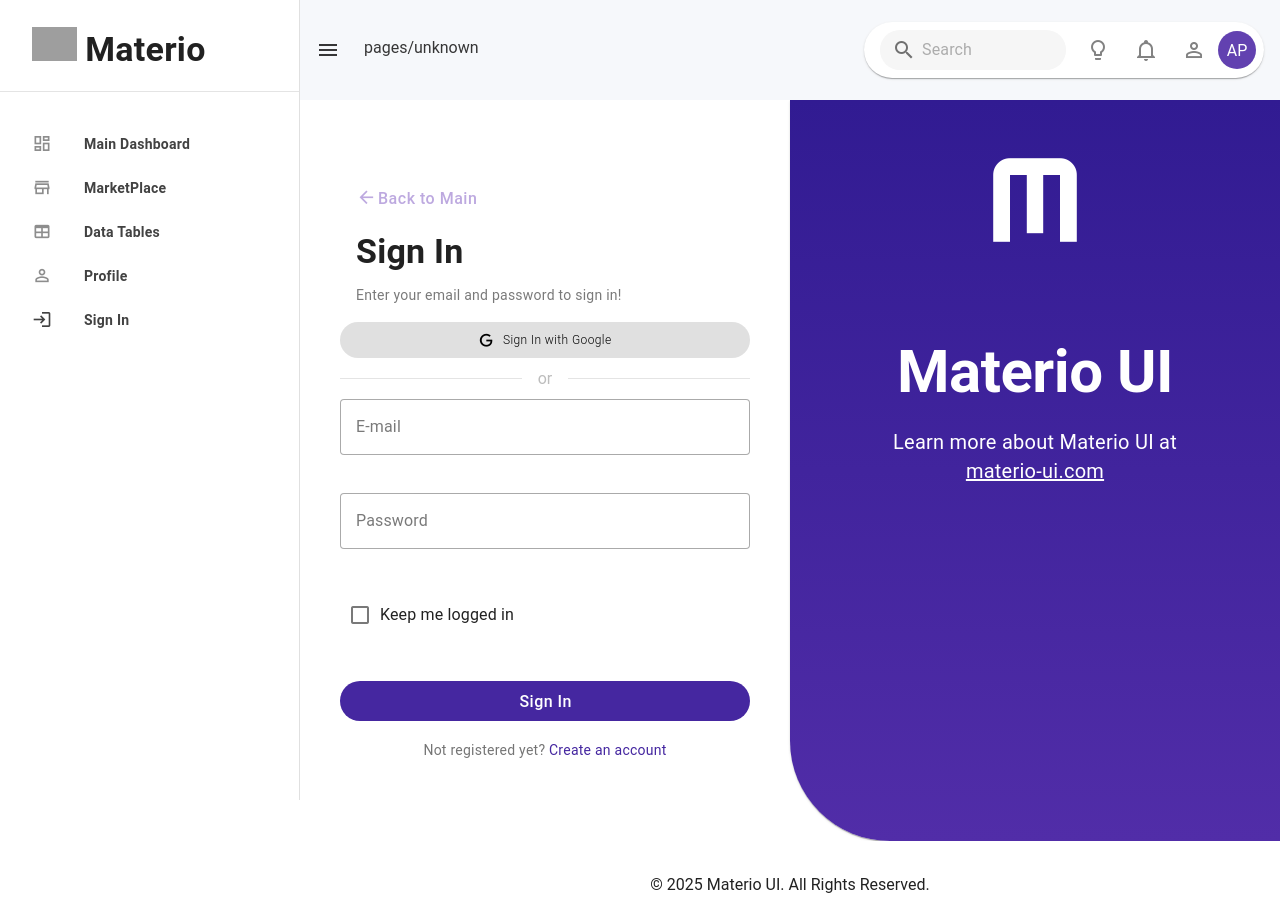
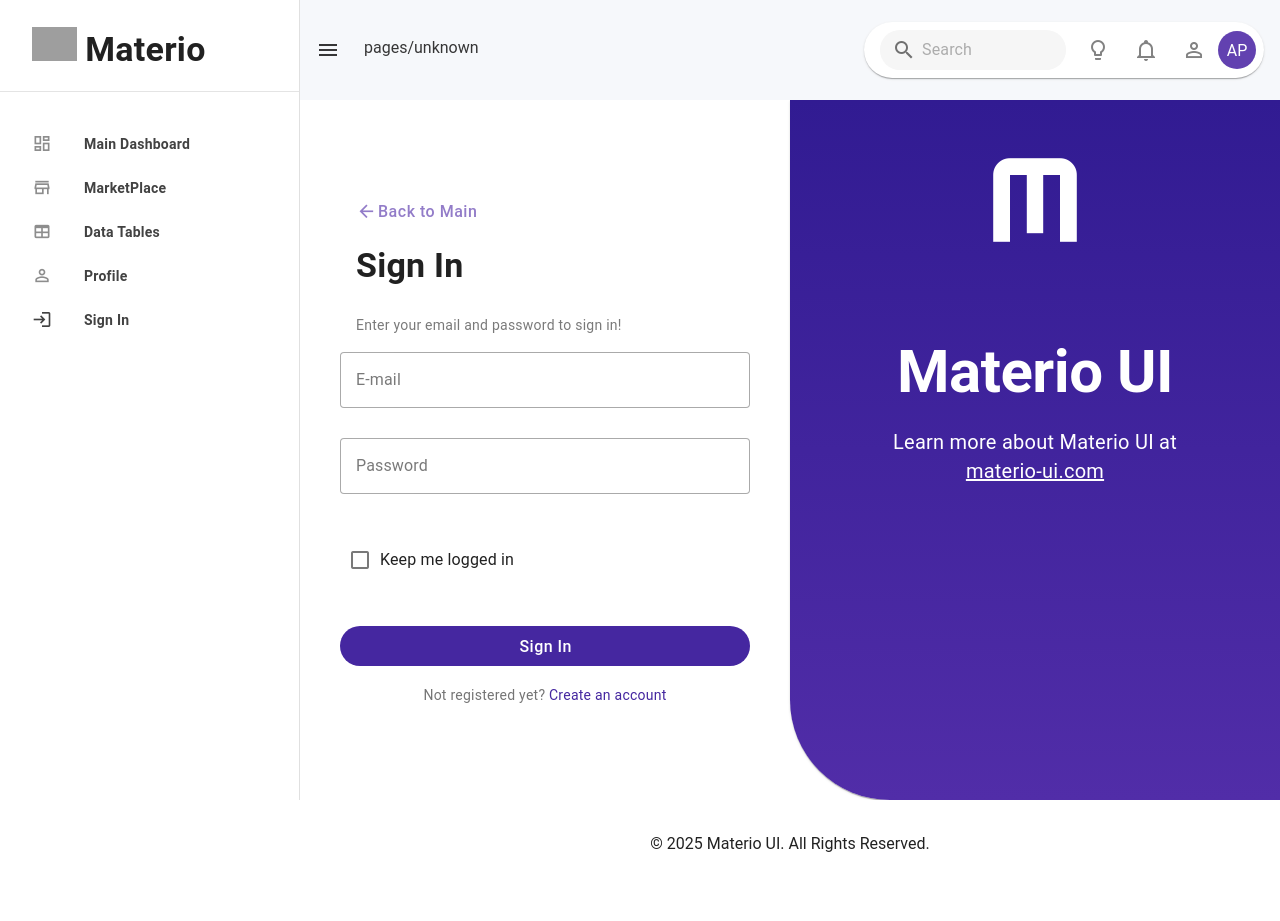
Before and after one commit to Momina-Naz/materio-dashboard, a Vue app: page /SignIn in a window 1280 px wide. After the commit the page ends 880 px from the top, so only its background shows below. Built offline with nearby package versions, Linux system fonts and the light colour scheme; grey boxes are pictures that could not be loaded; a small style sheet from the web is missing.

Commit message:
signin page improved

```diff
--- a/src/pages/SignIn.vue
+++ b/src/pages/SignIn.vue
@@ -7,33 +7,16 @@
           <!-- back to home button -->
           <v-btn
             @click="handleClick"
-            color="deep-purple-lighten-2 text-body-1"
+            color="deep-purple-darken-2 text-body-1"
             variant="plain"
           >
             <v-icon> mdi-arrow-left </v-icon>
             Back to Main</v-btn
           >
           <v-card-title class="text-h4 font-weight-bold">Sign In</v-card-title>
-          <v-card-subtitle>
+          <v-card-subtitle class="py-4">
             Enter your email and password to sign in!
           </v-card-subtitle>
-
-          <!-- Sign in with Google -->
-          <v-btn
-            block
-            elevation="0"
-            color="grey-lighten-2"
-            rounded
-            class="text-body-1 text-caption font-weight-light text-black rounded-pill mt-4 py-2"
-          >
-            <v-icon class="me-2">mdi-google</v-icon>
-            Sign In with Google
-          </v-btn>
-
-          <!-- Divider -->
-          <v-divider class="my-5">
-            <span class="text-grey-lighten-1">or</span>
-          </v-divider>
 
           <!-- Sign In Form -->
           <form @submit.prevent="submit">
@@ -43,7 +26,7 @@
               label="E-mail"
               variant="outlined"
               color="grey-lighten-1"
-              class="mb-4"
+              class="mb-2"
             />
             <v-text-field
               v-model="password.value.value"
@@ -133,8 +116,8 @@
       return true;
     },
     checkbox(value) {
-      if (value === "1") return true;
-      return "Must be checked.";
+      if (value === "0") return true;
+      return "";
     },
   },
 });
```
